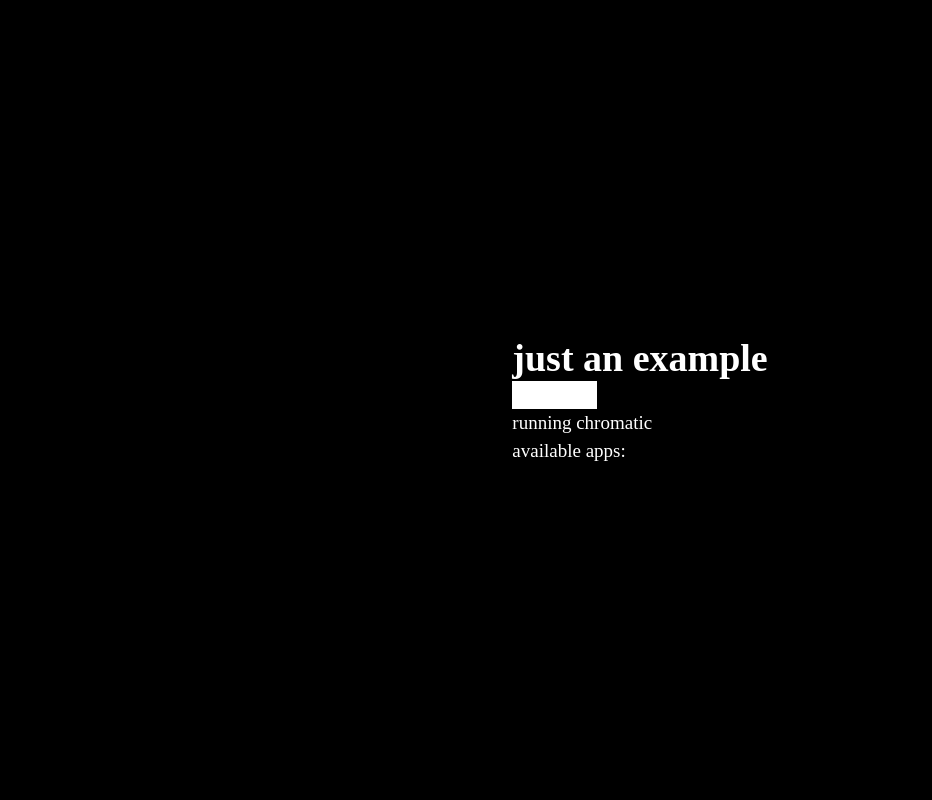
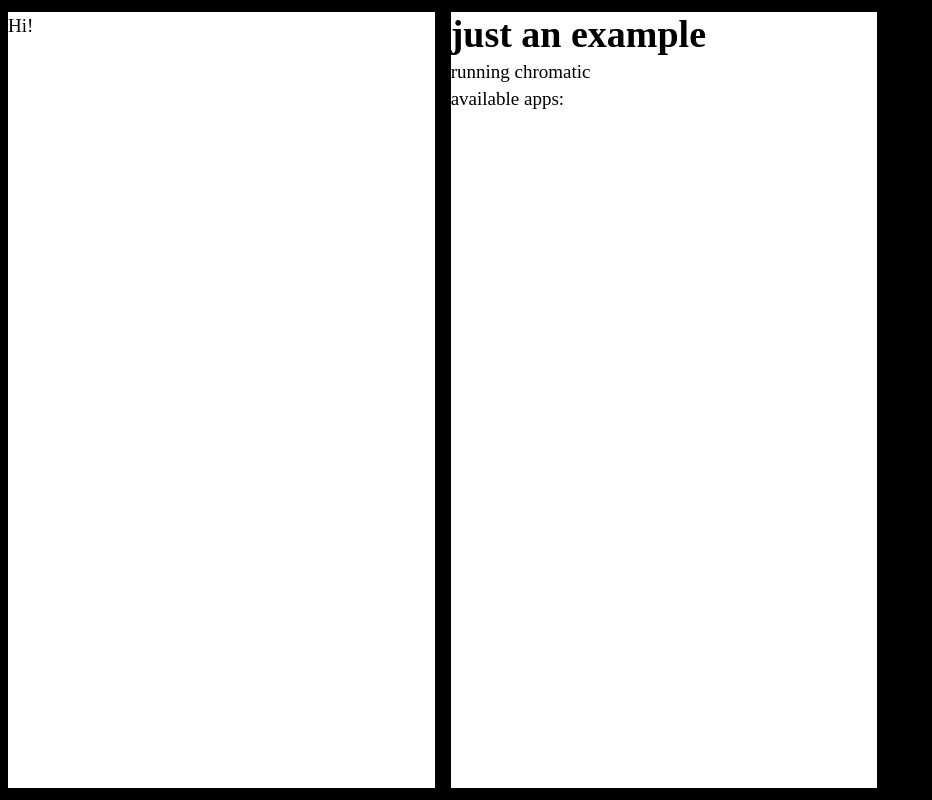
Before and after one commit to Dreamsicle/chromatic, an Electron app: page Campus/index.html in a window 1280 px wide. Shown: the whole page, without its empty margins (0-932 px from the left). Drawn offline with Linux system fonts and the light colour scheme; no server answers.

Commit message:
panes now are a thing

```diff
--- a/Campus/index.css
+++ b/Campus/index.css
@@ -6,19 +6,24 @@
 
 html,body {
     display: flex;
-    justify-content: center;
+    justify-content: left;
     align-items: center;
+    flex-direction: row;
     background: black;
     color: white;
-    width: 100%;
-    height: 100%;
+    width: 100%
 }
+
+html, body {height: 100%}
 
 /* pane */
 .appPane {
+    margin: 1vh;
     width: 33.3333333%;
-    height: 98%;
-    background-color: white
+    height: 97vh;
+    background-color: white;
+    display: inline-block;
+    color: black
 }
 
 
--- a/Campus/index.html
+++ b/Campus/index.html
@@ -9,15 +9,15 @@
  </head>
 </head>
 <body>
-<div class="body-container">
+    <div class="appPane"><p>Hi!</p></div>
+    <div class="appPane">
     <h3>just an example</h3>
-    <div class="appPane"><p>Hi!</p></div>
     <p>running chromatic <script>
     document.write(system.info("version"))
     </script> </p>
     <p>available apps: <script>
     document.write(system.appmgr.listApps)
     </script> </p>
-</div>
+    </div>
 </body>
 </html>
```
